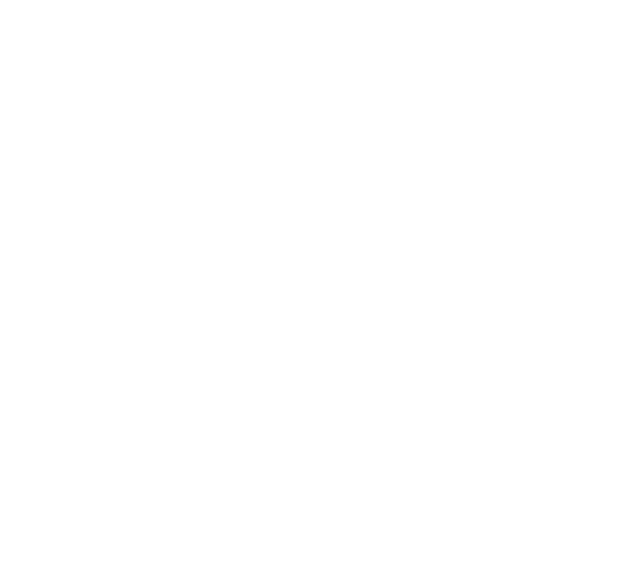
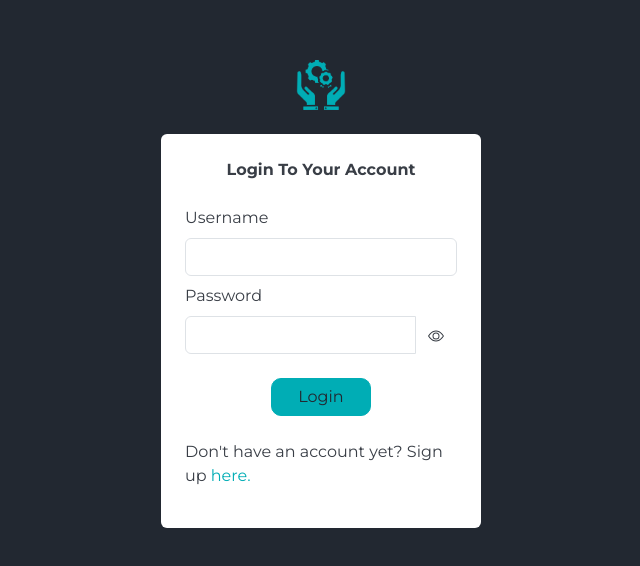
Before and after one commit to citubrentlasaca/philnicient-frontend, a React (Create React App) app in the folder special-problem-frontend/: page /login in a window 1280 px wide. Before the commit this address had no page. Shown: the part 106-672 px from the top of the page, without its empty margins (319-959 px from the left). Built offline with nearby package versions, Linux system fonts and the light colour scheme; the HTML template or start-up script is replaced by a standard one.

Commit message:
Integrate API on Login Page

```diff
--- a/special-problem-frontend/src/App.js
+++ b/special-problem-frontend/src/App.js
@@ -2,7 +2,7 @@ import './App.css';
 import AssessmentPage from './AssessmentPage/AssessmentPage.js';
 import colors from './colors';
 import InstructionsPage from './InstructionsPage/InstructionsPage.js';
-import { BrowserRouter as Router, Routes, Route } from 'react-router-dom';
+import { BrowserRouter as Router, Routes, Route, Navigate } from 'react-router-dom';
 import ResultsPage from './ResultsPage/ResultsPage.js';
 import LoginPage from './LoginPage/LoginPage.js';
 import SignUpPage from './SignUpPage/SignUpPage.js';
@@ -17,12 +17,12 @@ function App() {
     >
       <Router>
         <Routes>
-          <Route path='/' element={<LoginPage />} />
+          <Route path='/login' element={<LoginPage />} />
           <Route path='/register' element={<SignUpPage />} />
-          <Route path='/home' element={<Homepage />} />
-          <Route path='/instructions' element={<InstructionsPage />} />
-          <Route path="/assessment" element={<AssessmentPage />} />
-          <Route path="/results" element={<ResultsPage />} />
+          <Route path='/' element={<PrivateRoute redirectTo="/login" component={Homepage} />} />
+          <Route path='/instructions' element={<PrivateRoute redirectTo="/login" component={InstructionsPage} />} />
+          <Route path="/assessment" element={<PrivateRoute redirectTo="/login" component={AssessmentPage} />} />
+          <Route path="/results" element={<PrivateRoute redirectTo="/login" component={ResultsPage} />} />
         </Routes>
       </Router>
     </div>
@@ -30,3 +30,8 @@ function App() {
 }
 
 export default App;
+
+const PrivateRoute = ({ component: Component, redirectTo }) => {
+  const token = localStorage.getItem('token');
+  return token ? <Component /> : <Navigate to={redirectTo} />;
+};
--- a/special-problem-frontend/src/Homepage/HomepageHeader.js
+++ b/special-problem-frontend/src/Homepage/HomepageHeader.js
@@ -1,8 +1,17 @@
 import React from 'react'
 import colors from '../colors'
 import logo from '../Icons/logo.png'
+import { useNavigate } from 'react-router-dom'
 
 function HomepageHeader() {
+    const navigate = useNavigate();
+
+    const handleLogoutClick = () => {
+        localStorage.clear();
+        navigate('/login');
+    }
+
+
     return (
         <div className='w-100 p-4 d-flex flex-row justify-content-between align-items-center'
             style={{
@@ -17,7 +26,7 @@ function HomepageHeader() {
                     width: "50px"
                 }}
             />
-            <button className="btn btn-primary" type="button"
+            <button className="btn btn-primary" type="button" onClick={handleLogoutClick}
                 style={{
                     width: "100px",
                     borderRadius: "10px",
@@ -26,7 +35,7 @@ function HomepageHeader() {
                     color: colors.darkest,
                 }}
             >
-                Log Out
+                Logout
             </button>
         </div>
     )
--- a/special-problem-frontend/src/LoginPage/LoginPage.js
+++ b/special-problem-frontend/src/LoginPage/LoginPage.js
@@ -1,9 +1,42 @@
-import React from 'react'
+import React, { useState } from 'react'
 import colors from '../colors'
 import logo from '../Icons/logo.png'
-import { Link } from 'react-router-dom'
+import { Link, useNavigate } from 'react-router-dom'
+import axios from 'axios'
 
 function LoginPage() {
+    const [username, setUsername] = useState('')
+    const [password, setPassword] = useState('')
+    const [showPassword, setShowPassword] = useState(false);
+    const navigate = useNavigate();
+
+    const handleUsernameChange = (e) => {
+        setUsername(e.target.value)
+    }
+
+    const handlePasswordChange = (e) => {
+        setPassword(e.target.value)
+    }
+
+    const handleShowPassword = () => {
+        setShowPassword(!showPassword);
+    }
+
+    const handleLogInClick = (e) => {
+        axios.post('http://127.0.0.1:5000/api/users/login', {
+            username: username,
+            password: password,
+        })
+            .then(response => {
+                console.log('User successfully logged in:', response.data);
+                localStorage.setItem('token', response.data.access_token);
+                navigate('/');
+            })
+            .catch(error => {
+                console.error('Error logging in user:', error);
+            });
+    }
+
     return (
         <div className='w-100 h-100 d-flex flex-column justify-content-center align-items-center gap-4'
             style={{
@@ -22,16 +55,32 @@ function LoginPage() {
                 }}
             >
                 <b>Login To Your Account</b>
-                <form className='w-100 d-flex flex-column justify-content-center align-items-center gap-2'>
+                <div className='w-100 d-flex flex-column justify-content-center align-items-center gap-2'>
                     <div className="w-100">
                         <label htmlFor="UsernameInput" className="form-label">Username</label>
-                        <input type="text" className="form-control" id="UsernameInput" />
+                        <input type="text" className="form-control" id="UsernameInput" onChange={handleUsernameChange} />
                     </div>
                     <div className="w-100">
                         <label htmlFor="PasswordInput" className="form-label">Password</label>
-                        <input type="password" className="form-control" id="PasswordInput" />
+                        <div className="input-group mb-3">
+                            <input type={showPassword ? "text" : "password"} id="PasswordInput" className="form-control" onChange={handlePasswordChange} />
+                            <button type='button' className='btn' onClick={handleShowPassword}>
+                                {showPassword ? (
+                                    <svg xmlns="http://www.w3.org/2000/svg" width="16" height="16" fill={colors.dark} className="bi bi-eye-slash" viewBox="0 0 16 16">
+                                        <path d="M13.359 11.238C15.06 9.72 16 8 16 8s-3-5.5-8-5.5a7 7 0 0 0-2.79.588l.77.771A6 6 0 0 1 8 3.5c2.12 0 3.879 1.168 5.168 2.457A13 13 0 0 1 14.828 8q-.086.13-.195.288c-.335.48-.83 1.12-1.465 1.755q-.247.248-.517.486z" />
+                                        <path d="M11.297 9.176a3.5 3.5 0 0 0-4.474-4.474l.823.823a2.5 2.5 0 0 1 2.829 2.829zm-2.943 1.299.822.822a3.5 3.5 0 0 1-4.474-4.474l.823.823a2.5 2.5 0 0 0 2.829 2.829" />
+                                        <path d="M3.35 5.47q-.27.24-.518.487A13 13 0 0 0 1.172 8l.195.288c.335.48.83 1.12 1.465 1.755C4.121 11.332 5.881 12.5 8 12.5c.716 0 1.39-.133 2.02-.36l.77.772A7 7 0 0 1 8 13.5C3 13.5 0 8 0 8s.939-1.721 2.641-3.238l.708.709zm10.296 8.884-12-12 .708-.708 12 12z" />
+                                    </svg>
+                                ) : (
+                                    <svg xmlns="http://www.w3.org/2000/svg" width="16" height="16" fill={colors.dark} className="bi bi-eye" viewBox="0 0 16 16">
+                                        <path d="M16 8s-3-5.5-8-5.5S0 8 0 8s3 5.5 8 5.5S16 8 16 8M1.173 8a13 13 0 0 1 1.66-2.043C4.12 4.668 5.88 3.5 8 3.5s3.879 1.168 5.168 2.457A13 13 0 0 1 14.828 8q-.086.13-.195.288c-.335.48-.83 1.12-1.465 1.755C11.879 11.332 10.119 12.5 8 12.5s-3.879-1.168-5.168-2.457A13 13 0 0 1 1.172 8z" />
+                                        <path d="M8 5.5a2.5 2.5 0 1 0 0 5 2.5 2.5 0 0 0 0-5M4.5 8a3.5 3.5 0 1 1 7 0 3.5 3.5 0 0 1-7 0" />
+                                    </svg>
+                                )}
+                            </button>
+                        </div>
                     </div>
-                    <button type="submit" className="btn btn-primary"
+                    <button type="button" className="btn btn-primary" onClick={handleLogInClick}
                         style={{
                             width: "100px",
                             borderRadius: "10px",
@@ -40,9 +89,9 @@ function LoginPage() {
                             color: colors.darkest,
                         }}
                     >
-                        Log In
+                        Login
                     </button>
-                </form>
+                </div>
                 <p>Don't have an account yet? Sign up <Link to="/register" style={{ textDecoration: "none", color: colors.accent }}>here.</Link></p>
             </div>
         </div>
--- a/special-problem-frontend/src/SignUpPage/SignUpPage.js
+++ b/special-problem-frontend/src/SignUpPage/SignUpPage.js
@@ -1,7 +1,7 @@
 import React, { useState } from 'react'
 import colors from '../colors'
 import logo from '../Icons/logo.png'
-import { Link } from 'react-router-dom'
+import { Link, useNavigate } from 'react-router-dom'
 import axios from 'axios';
 
 function SignUpPage() {
@@ -13,6 +13,7 @@ function SignUpPage() {
     const [password, setPassword] = useState('');
     const [showPassword, setShowPassword] = useState(false);
     const [usernameError, setUsernameError] = useState(false);
+    const navigate = useNavigate();
 
     const handleFirstNameChange = (event) => {
         setFirstName(event.target.value);
@@ -50,6 +51,7 @@ function SignUpPage() {
         })
             .then(response => {
                 console.log('User created:', response.data);
+                navigate('/login');
             })
             .catch(error => {
                 console.error('Error creating user:', error);
```
